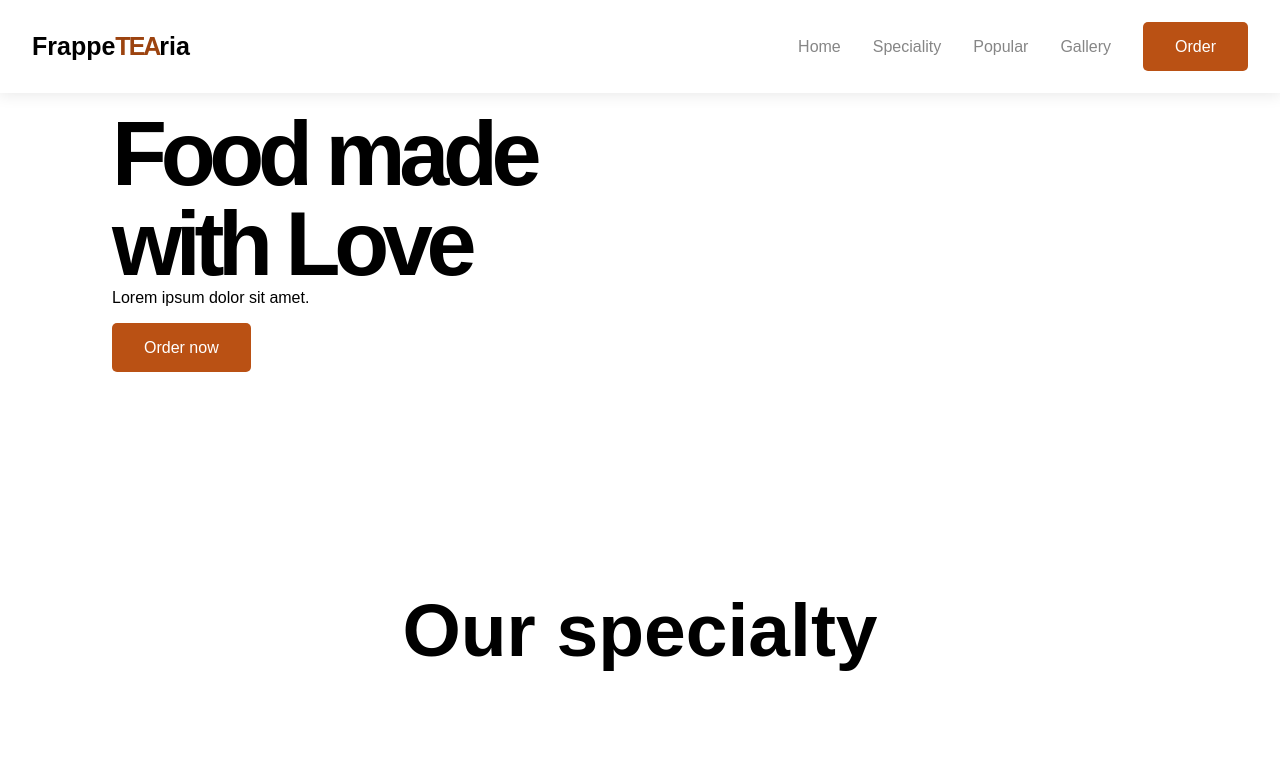
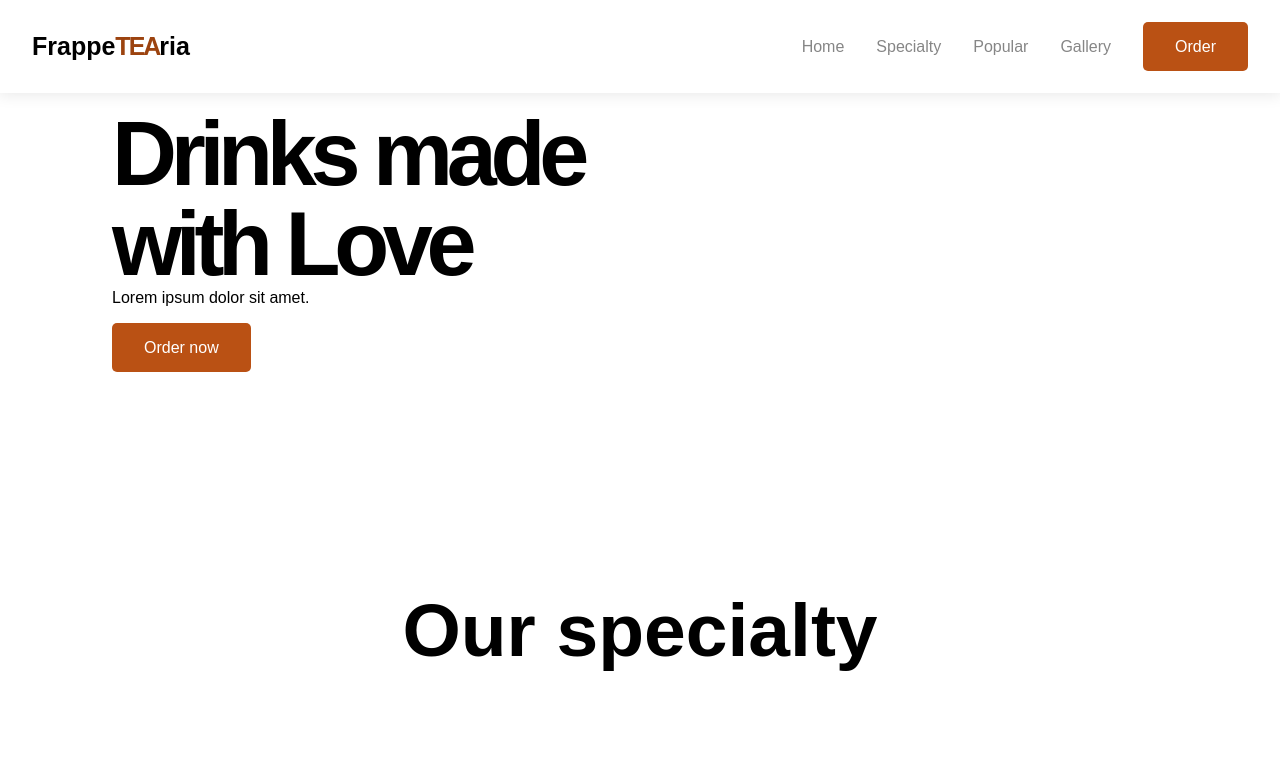
Before and after one commit to IAmIyaNicole/Buenaventura_V2-HTML-FORMS, a plain HTML site: page index.html in a window 1280 px wide. Shown: the top 767 px of the page. Drawn offline with Linux system fonts and the light colour scheme.

Commit message:
Update index.html

```diff
--- a/index.html
+++ b/index.html
@@ -25,7 +25,7 @@
       <nav>
         <ul class="nav_menu">
           <li><a href="" class="nav_link">Home</a></li>
-          <li><a href="" class="nav_link">Speciality</a></li>
+          <li><a href="" class="nav_link">Specialty</a></li>
           <li><a href="" class="nav_link">Popular</a></li>
           <li><a href="" class="nav_link">Gallery</a></li>
           <li><a href="" class="nav_link btn">Order</a></li>
@@ -36,7 +36,7 @@
     <main>
       <section class="hero">
         <div class="left">
-          <h1>Food made <br />with Love</h1>
+          <h1>Drinks made <br />with Love</h1>
           <p>Lorem ipsum dolor sit amet.</p>
           <a href="" class="btn">Order now</a>
         </div>
```
